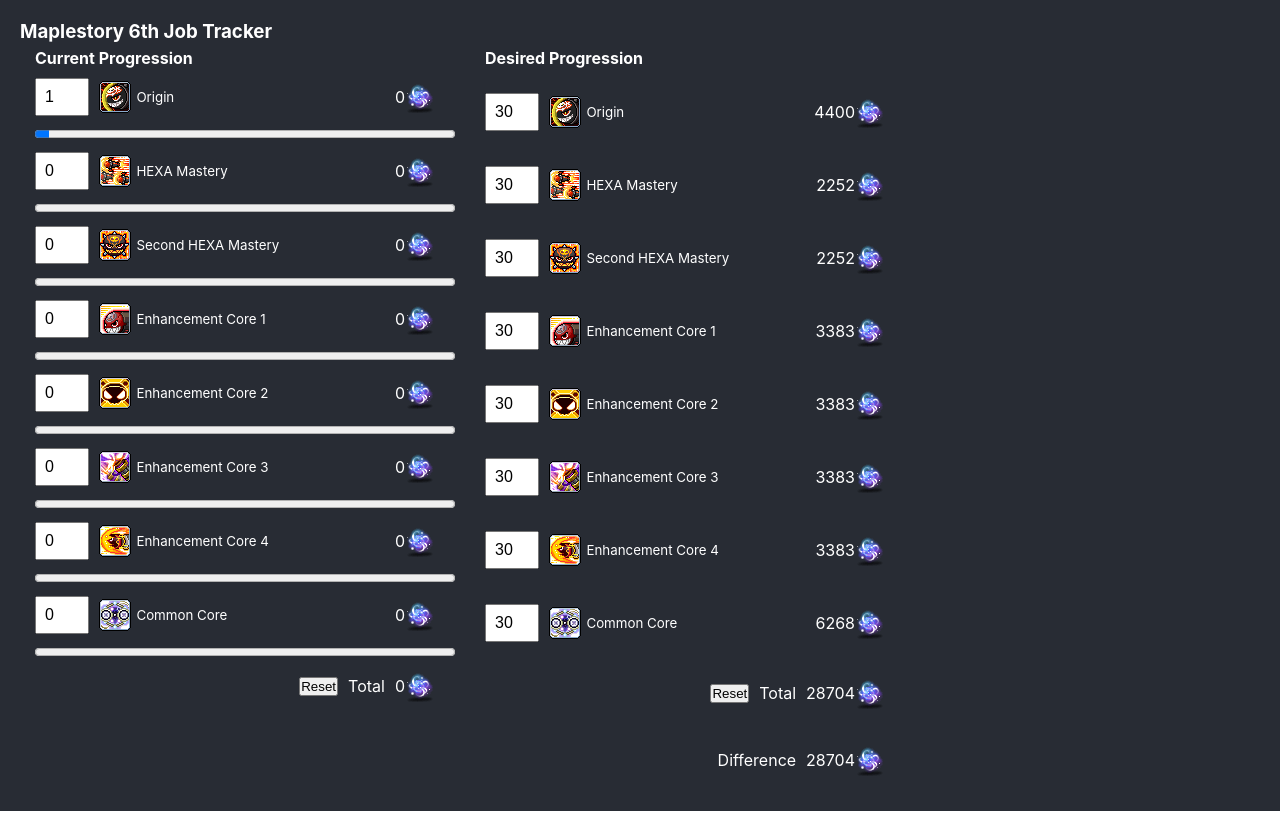
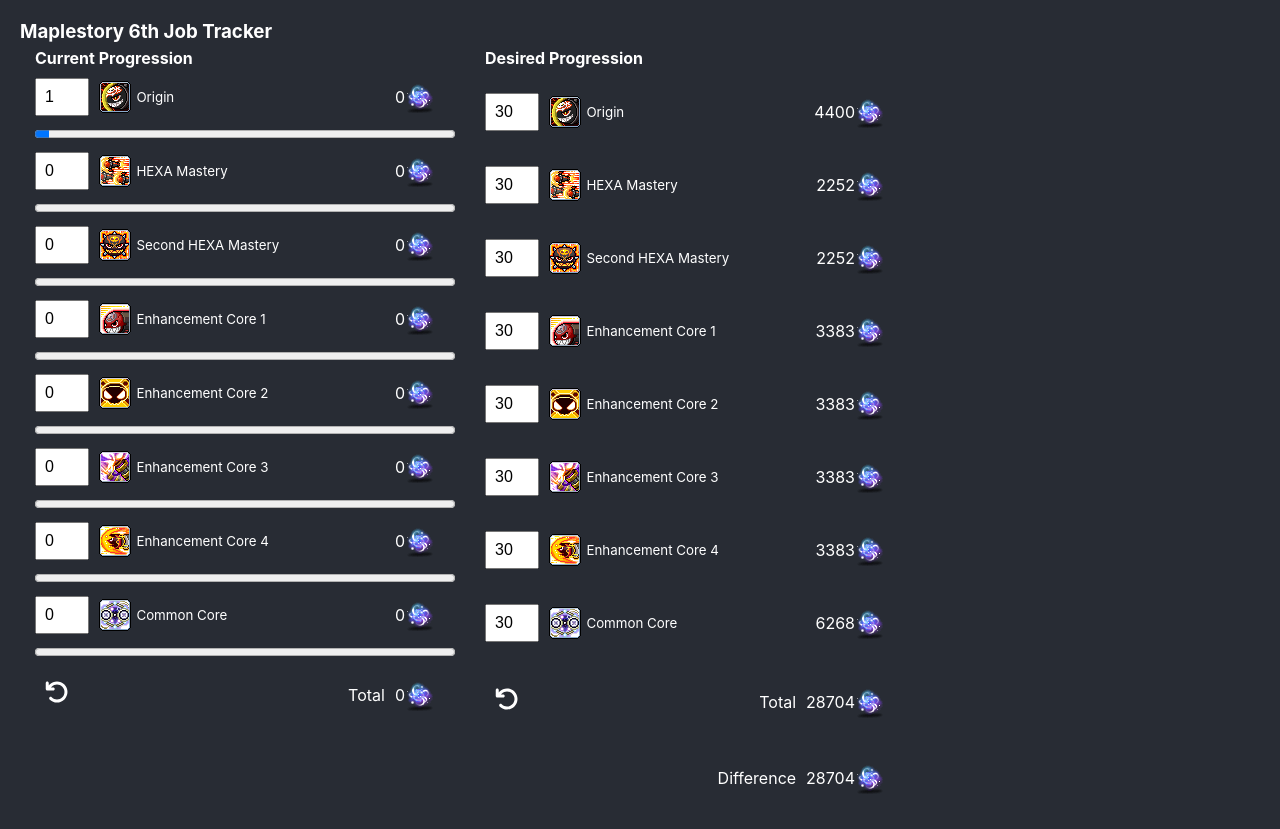
Before and after one commit to kersv/maplestory-fragment-progression, a React (Create React App) app: page / in a window 1280 px wide. Built offline with nearby package versions, Linux system fonts and the light colour scheme.

Commit message:
add reset icon

```diff
--- a/package.json
+++ b/package.json
@@ -9,6 +9,7 @@
     "@testing-library/user-event": "^13.5.0",
     "react": "^18.3.1",
     "react-dom": "^18.3.1",
+    "react-icons": "^5.2.1",
     "react-scripts": "5.0.1",
     "styled-components": "^6.1.11",
     "web-vitals": "^2.1.4"
--- a/src/feature/DesireSkill.js
+++ b/src/feature/DesireSkill.js
@@ -9,6 +9,7 @@
 import Core4 from '../assets/the-nuclear-option.png'
 import Common from '../assets/sol-janus.png'
 import FragDisplay from "./FragDisplay";
+import { FaArrowRotateLeft } from 'react-icons/fa6';
 
 const DesireSkill = ({props}) => {
     const {valueDesireOri, valueDesireHexa, valueDesireSecondHexa, valueDesireEnhace1, valueDesireEnhace2, valueDesireEnhace3, valueDesireEnhace4, valueDesireCommon} = props.values
@@ -82,10 +83,12 @@
                 </span>
             </StyledContainer>
 
-            <StyledContainer style={{ alignItems: 'center', justifyContent: "flex-end" }}>
-                <button onClick={() => resetSkills()}>Reset</button>
+            <StyledContainer style={{ alignItems: 'center', justifyContent: "space-between" }}>
+            <button onClick={() => resetSkills()} style={{background: 'transparent', color: 'white', outline: 'none', cursor: 'pointer', padding: '10px', fontSize: '1.5em', border:'none'}}><FaArrowRotateLeft/></button>
+            <div style={{display:'flex', alignItems:'center', gap: '10px'}}>
                 <div>Total</div>
                 <FragDisplay cost={calcDesireFrag} />
+            </div>
             </StyledContainer>
 
             {/* Difference */}
--- a/src/feature/Tracker.js
+++ b/src/feature/Tracker.js
@@ -9,6 +9,7 @@
 import Core4 from '../assets/the-nuclear-option.png'
 import Common from '../assets/sol-janus.png'
 import FragDisplay from "./FragDisplay";
+import { FaArrowRotateLeft } from "react-icons/fa6";
 
 const Tracker = ({props}) => {
     const {valueOri, valueHexa, valueSecondHexa, valueEnhace1, valueEnhace2, valueEnhace3, valueEnhace4, valueCommon, valueDesireOri, valueDesireHexa, valueDesireSecondHexa, valueDesireEnhace1, valueDesireEnhace2, valueDesireEnhace3, valueDesireEnhace4, valueDesireCommon} = props.values
@@ -90,10 +91,12 @@
             </StyledContainer>
             <progress value={calcSkillPercentage(valueCommon, valueDesireCommon)} style={{margin: '0 10px 0 10px', width: 'auto'}}/>
 
-            <StyledContainer style={{alignItems:'center', justifyContent:"flex-end"}}>
-                <button onClick={() => resetSkills('Current')}>Reset</button>
-                <div>Total</div>
-                <FragDisplay cost={calcTotalFrag}/>
+            <StyledContainer style={{alignItems:'center', justifyContent:"space-between"}}>
+                <button onClick={() => resetSkills('Current')} style={{background: 'transparent', color: 'white', outline: 'none', cursor: 'pointer', padding: '10px', fontSize: '1.5em', border:'none'}}><FaArrowRotateLeft/></button>
+                <div style={{display:'flex', alignItems:'center', gap: '10px'}}>
+                    <div>Total</div>
+                    <FragDisplay cost={calcTotalFrag}/>
+                </div>
             </StyledContainer>
         </StyledTracker>
     )
```
Also changed, not shown: 1 other file (tests, documents, lock files or other folders).
